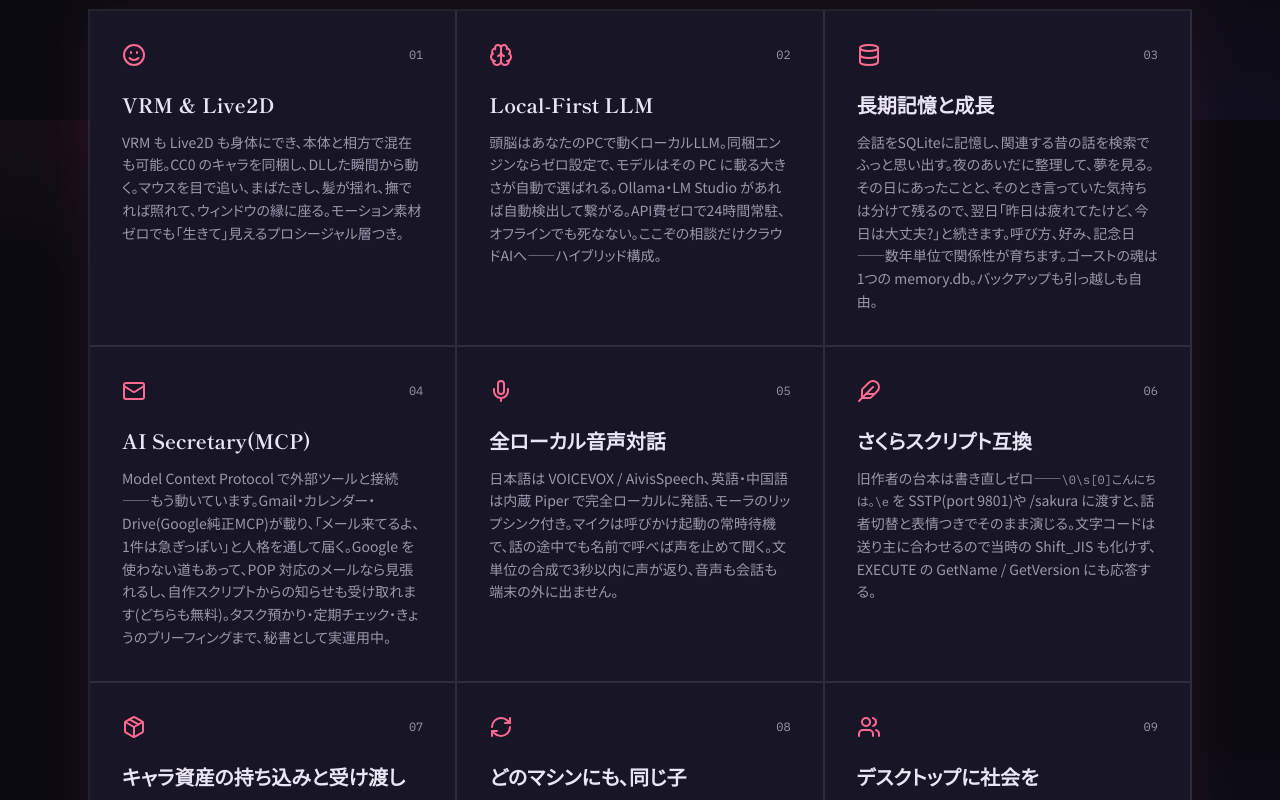
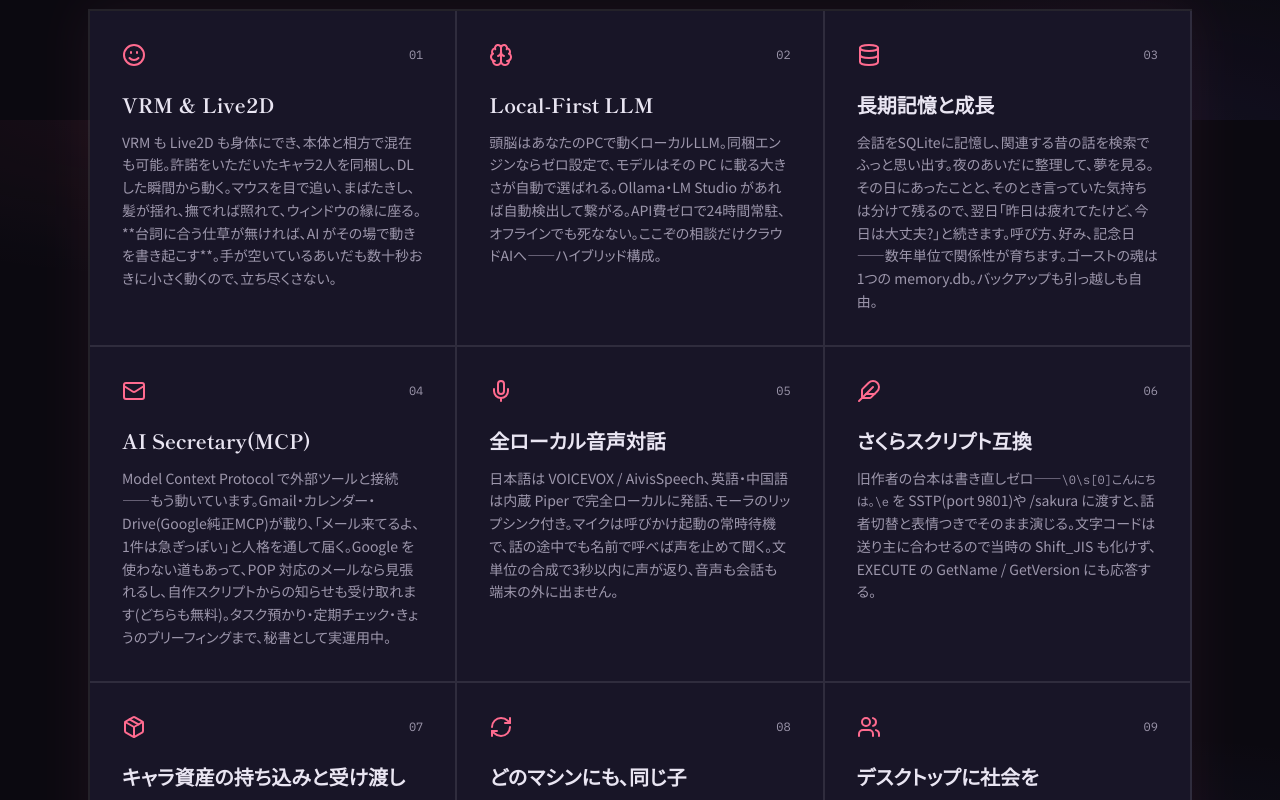
Before and after one commit to emerauda/mirika-web, a React (Vite) app: page / in a window 1280 px wide. Shown: the part 2280-3080 px from the top of the page. Built offline with nearby package versions, Linux system fonts and the light colour scheme; no server answers.

Commit message:
Say what the body actually does now
The feature card still promised CC0 characters and a procedural layer.
Two characters are bundled by permission, and when no stock gesture
fits she writes the movement herself -- plus she keeps moving a little
while idle instead of standing frozen.

```diff
--- a/src/components/Features.tsx
+++ b/src/components/Features.tsx
@@ -13,7 +13,7 @@ const FEATURES: Feature[] = [
     Icon: Smile,
     num: '01',
     title: 'VRM & Live2D',
-    desc: 'VRM も Live2D も身体にでき、本体と相方で混在も可能。CC0 のキャラを同梱し、DLした瞬間から動く。マウスを目で追い、まばたきし、髪が揺れ、撫でれば照れて、ウィンドウの縁に座る。モーション素材ゼロでも「生きて」見えるプロシージャル層つき。',
+    desc: 'VRM も Live2D も身体にでき、本体と相方で混在も可能。許諾をいただいたキャラ2人を同梱し、DLした瞬間から動く。マウスを目で追い、まばたきし、髪が揺れ、撫でれば照れて、ウィンドウの縁に座る。**台詞に合う仕草が無ければ、AI がその場で動きを書き起こす**。手が空いているあいだも数十秒おきに小さく動くので、立ち尽くさない。',
   },
   {
     Icon: Brain,
--- a/src/components/Roadmap.tsx
+++ b/src/components/Roadmap.tsx
@@ -39,7 +39,7 @@ const PHASES: Phase[] = [
     label: 'Phase 5',
     status: 'done',
     title: 'プロダクト化',
-    desc: '配布パッケージ(3 OS)、Free/Pro/Enterprise の3層ライセンスと管理ポリシー、秘密情報の暗号化、デフォルトキャラ同梱、Live2Dシェル、文脈アニメーション(動作タグ+VRMA)、多言語ローカル音声(日=VOICEVOX・英中=内蔵Piper)と OpenAI 互換 TTS API、音声ファイルの文字起こし要約、5言語対応、システムチェック、OSSライセンス表記。DLした瞬間から完成品——0.5.6 で達成。',
+    desc: '配布パッケージ(3 OS)、Free/Pro/Enterprise の3層ライセンスと管理ポリシー、秘密情報の暗号化、デフォルトキャラ同梱、Live2Dシェル、文脈アニメーション(動作タグ+AI が書き起こす動き+VRMA)、多言語ローカル音声(日=VOICEVOX・英中=内蔵Piper)と OpenAI 互換 TTS API、音声ファイルの文字起こし要約、5言語対応、システムチェック、OSSライセンス表記。DLした瞬間から完成品——0.5.6 で達成。',
   },
   {
     label: 'Phase 6',
```
